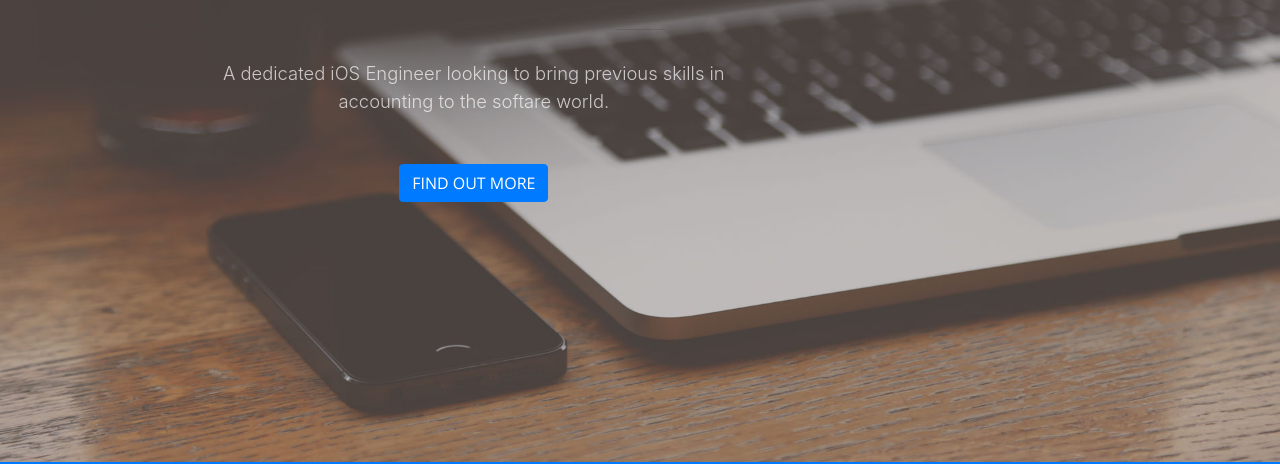
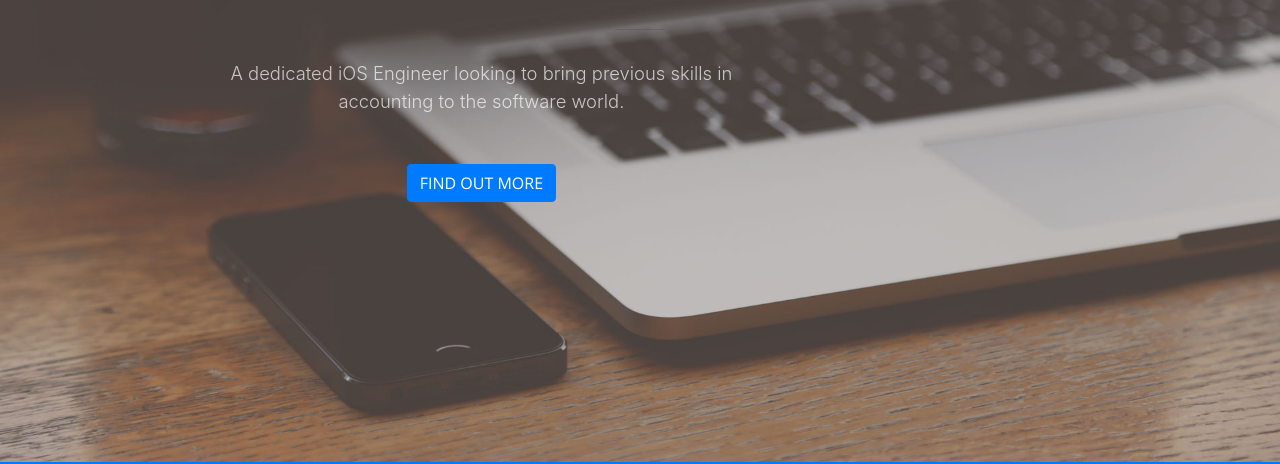
Before and after one commit to changingtosaul/changingtosaul.github.io, a website with bundled scripts: page index.html in a window 1280 px wide. Shown: the part 338-802 px from the top of the page. Built offline with nearby package versions, Linux system fonts and the light colour scheme.

Commit message:
4th comm

```diff
--- a/index.html
+++ b/index.html
@@ -64,7 +64,7 @@
             <hr>
           </div>
           <div class="col-lg-8 mx-auto">
-            <p class="text-faded mb-5">A dedicated iOS Engineer looking to bring previous skills in accounting to the softare world.</p>
+            <p class="text-faded mb-5">A dedicated iOS Engineer looking to bring previous skills in accounting to the software world.</p>
             <a class="btn btn-primary btn-xl js-scroll-trigger" href="#about">Find Out More</a>
           </div>
         </div>
```
